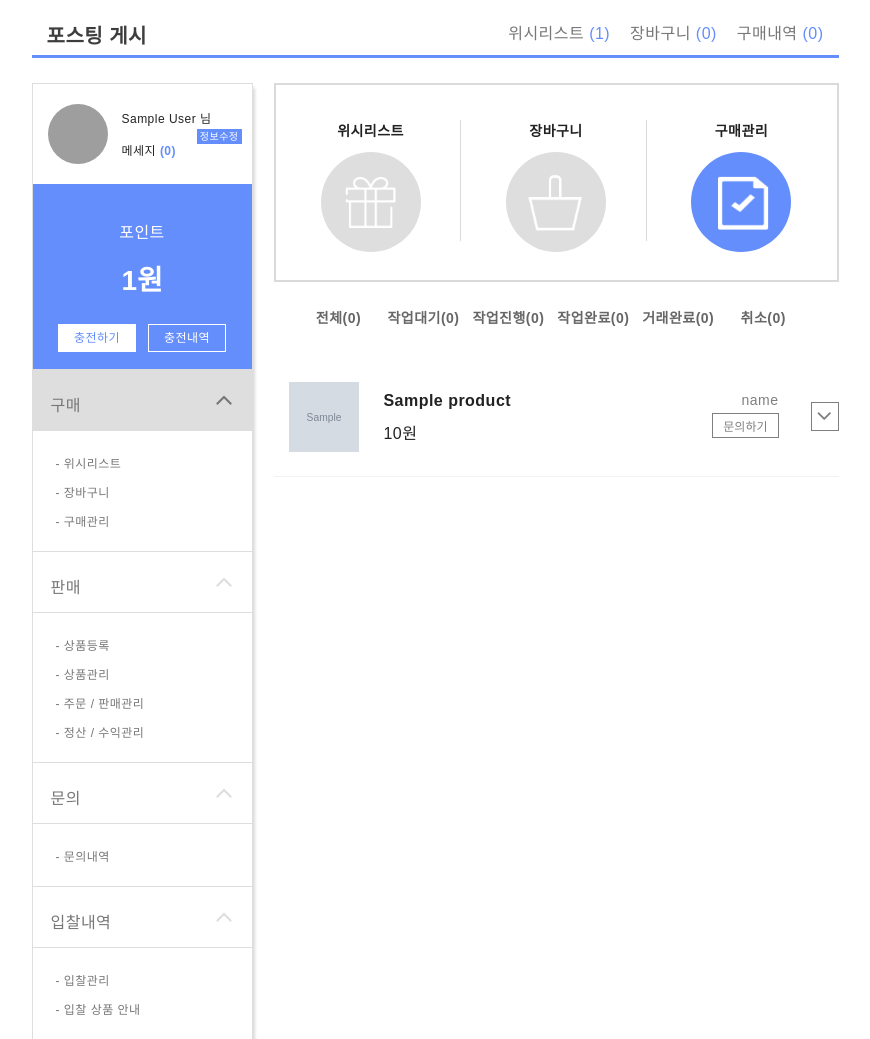
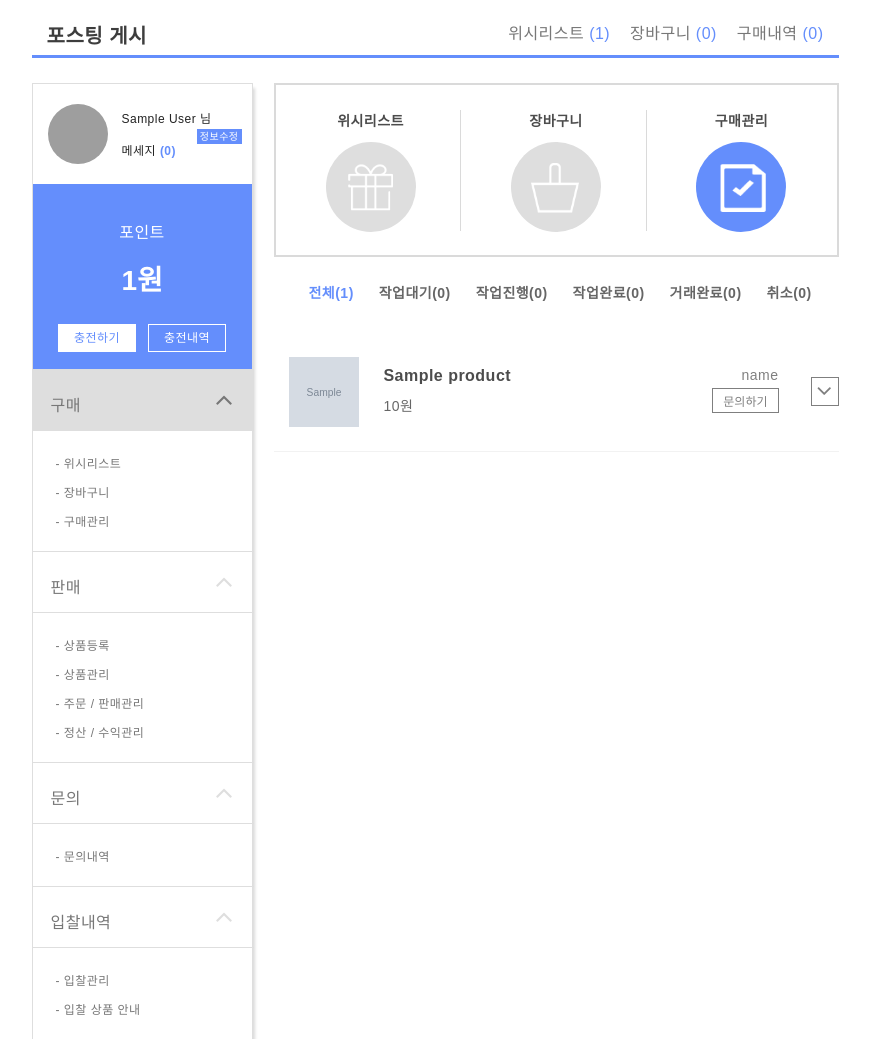
Before and after one commit to springkjw/socialup, a Django app: page /dashboard/purchase/list/ in a window 1280 px wide. Shown: the part 88-1127 px from the top of the page, without its empty margins (205-1075 px from the left). Run offline with Django 3.2, Linux system fonts and the light colour scheme; a user stored in the database is signed in; tables that the repository leaves empty hold one stand-in row (values such as "Sample post"); grey boxes marked "Sample" are stand-in pictures; grey boxes are pictures that could not be loaded.

Commit message:
purchase

```diff
--- a/billing/models.py
+++ b/billing/models.py
@@ -188,6 +188,7 @@ class Order(models.Model):
     order_id = models.CharField(max_length=120, unique=True)
     transaction_id = models.CharField(max_length=120, null=True, blank=True)
     type = models.CharField(max_length=120, null=True, blank=True)
+    timestamp = models.DateTimeField(auto_now_add=True, auto_now=False, null=True, blank=True)
 
     objects = OrderManager()
 
--- a/billing/views.py
+++ b/billing/views.py
@@ -165,6 +165,23 @@ def switch_history_status(status):
 
 @login_required
 def purchase(request, cart_id):
+    if request.is_ajax():
+        name = request.GET.get('name')
+        phone = request.GET.get('phone')
+
+        try:
+            user = request.user
+        except:
+            raise Http404
+
+        if not user.name and name is not None:
+            user.name = name
+            user.save()
+
+        if not user.phone and phone is not None:
+            user.phone = phone
+            user.save()
+
     cart = Cart.objects.get(user=request.user, id=cart_id)
 
     if cart is not None:
--- a/static/css/dashboard.css
+++ b/static/css/dashboard.css
@@ -52,14 +52,14 @@ body {
 .dashboard-content .dashboard-info {
     border: 2px solid #DADADA;
     width: 561px;
-    height: 195px;
+    height: 170px;
     text-align: center;
 }
 
 .dashboard-content .dashboard-info-summary {
     display: inline-block;
     width: 32%;
-    margin-top: 35px;
+    margin-top: 25px;
     margin-bottom: 45px;
     height: 121px;
 }
@@ -67,6 +67,7 @@ body {
 .dashboard-content .dashboard-info-summary .dashboard-info-summary-title {
     font-size: 14px;
     font-weight: 700;
+    color: rgba(0, 0, 0, .7);
 }
 
 .dashboard-content .dashboard-info-summary {
@@ -85,8 +86,8 @@ body {
 
 .dashboard-content .dashboard-info-summary .dashboard-info-img {
     background: #DEDEDE;
-    height: 100px;
-    width: 100px;
+    height: 90px;
+    width: 90px;
     border-radius: 50%;
     display: inline-block;
     position: relative;
--- a/static/css/dashboard/purchase_list.css
+++ b/static/css/dashboard/purchase_list.css
@@ -1,6 +1,5 @@
 .dashboard-purchase-list .purchase-list-nav {
     margin-top: 25px;
-    /*text-align: center;*/
     margin-left: 25px;
 }
 
@@ -9,9 +8,21 @@
     font-size: 14px;
     color: rgba(0, 0, 0, .6);
     font-weight: 600;
-    width: 80px;
     text-align: center;
     cursor: pointer;
+    margin-right: 20px;
+}
+
+.dashboard-purchase-list .purchase-list-nav ul li:first-child {
+    margin-left: 10px;
+}
+
+.dashboard-purchase-list .purchase-list-nav ul li:last-child {
+    margin-right: 0;
+}
+
+.dashboard-purchase-list .purchase-list-nav .active {
+    color: #648efc;
 }
 
 .dashboard-purchase-list .item-list {
@@ -49,12 +60,14 @@
     font-size: 16px;
     font-weight: 700;
     margin-bottom: 10px;
+    color: rgba(0, 0, 0, .7);
 }
 
 .dashboard-purchase-list .item-list .item .title .meta p {
     display: inline-block;
-    font-size: 16px;
-    font-weight: 400;
+    font-size: 14px;
+    font-weight: 300;
+    color: rgba(0, 0, 0, .6);
 }
 
 .dashboard-purchase-list .item-list .item .seller {
@@ -125,3 +138,13 @@
     width: 100%;
     resize: none;
 }
+
+.no-list {
+    text-align: center;
+    color: #648efc;
+    font-weight: 600;
+    font-size: 14px;
+    margin-top: 100px;
+    padding-bottom: 100px;
+    border-bottom: 1px solid #DEDEDE;
+}
--- a/static/js/dashboard/purchase.js
+++ b/static/js/dashboard/purchase.js
@@ -4,6 +4,8 @@ $(function () {
 
     $('.billing-info .total h1').digits();
     $('.item .item-price h2').digits();
+    $('.mileage .button span').digits();
+    $('.point .button span').digits();
 
     $('.pay-info .discount input').each(function () {
         $(this).autoNumeric('init', {
--- a/templates/account/dashboard_base.html
+++ b/templates/account/dashboard_base.html
@@ -25,7 +25,7 @@
                 <ul>
                     <li id="header-wish"><a href="{% url 'wish_list' %}">위시리스트 <span>({{ user.id|user_wish_count }})</span></a></li>
                     <li id="header-cart"><a href="{% url 'cart' %}">장바구니 <span>({{ request.session.cart_id|user_cart_count }})</span></a></li>
-                    <li id="header-buy">구매내역 <span>(0)</span></li>
+                    <li id="header-buy"><a href="{% url 'purchase_list' %}">구매내역 <span>(0)</span></a></li>
                 </ul>
             </div>
         </div>
--- a/templates/account/dashboard_purchase_list.html
+++ b/templates/account/dashboard_purchase_list.html
@@ -84,7 +84,7 @@
         <div class="dashboard-purchase-list">
             <div class="purchase-list-nav">
                 <ul>
-                    <li>전체(0)</li>
+                    <li class="active">전체({{ list|length }})</li>
                     <li>작업대기(0)</li>
                     <li>작업진행(0)</li>
                     <li>작업완료(0)</li>
@@ -93,6 +93,7 @@
                 </ul>
             </div>
             <div class="item-list">
+                {% if list %}
                     {% for item in list %}
                         <div class="item">
                             <div class="image">
@@ -108,6 +109,7 @@
                                         <h3>{{ obj.product.title|truncatechars:27 }}</h3>
                                         <div class="meta">
                                             <p class="price">{{ item.order_total }}원</p>
+                                            <p class="date"></p>
                                         </div>
                                     {% endif %}
                                 {% endfor %}
@@ -130,7 +132,7 @@
                                         {% if forloop.counter0 == 0 %}
                                             <p>주문번호 {{ item.order_id }}</p>
                                             <p>판매자 {{ obj.product.seller }}</p>
-                                        <p>결제금액 {{ item.order_total }}</p>
+                                            <p>결제금액 <span class="money">{{ item.order_total }}원</span></p>
                                             <p>결제 수단
                                                 {% if item.type == 'card' %}
                                                     신용카드
@@ -150,6 +152,11 @@
                             </div>
                         </div>
                     {% endfor %}
+                {% else %}
+                    <div class="no-list">
+                        아직 구매한 상품이 없습니다.
+                    </div>
+                {% endif %}
             </div>
         </div>
     </div>
```
Also changed, not shown: static/css/dashboard/purchase.css (+38 -9 lines), templates/account/dashboard_purchase.html (+39 -6 lines), billing/migrations/0012_order_timestamp.py (added). Lines whose indentation alone changed are shown as unchanged.
